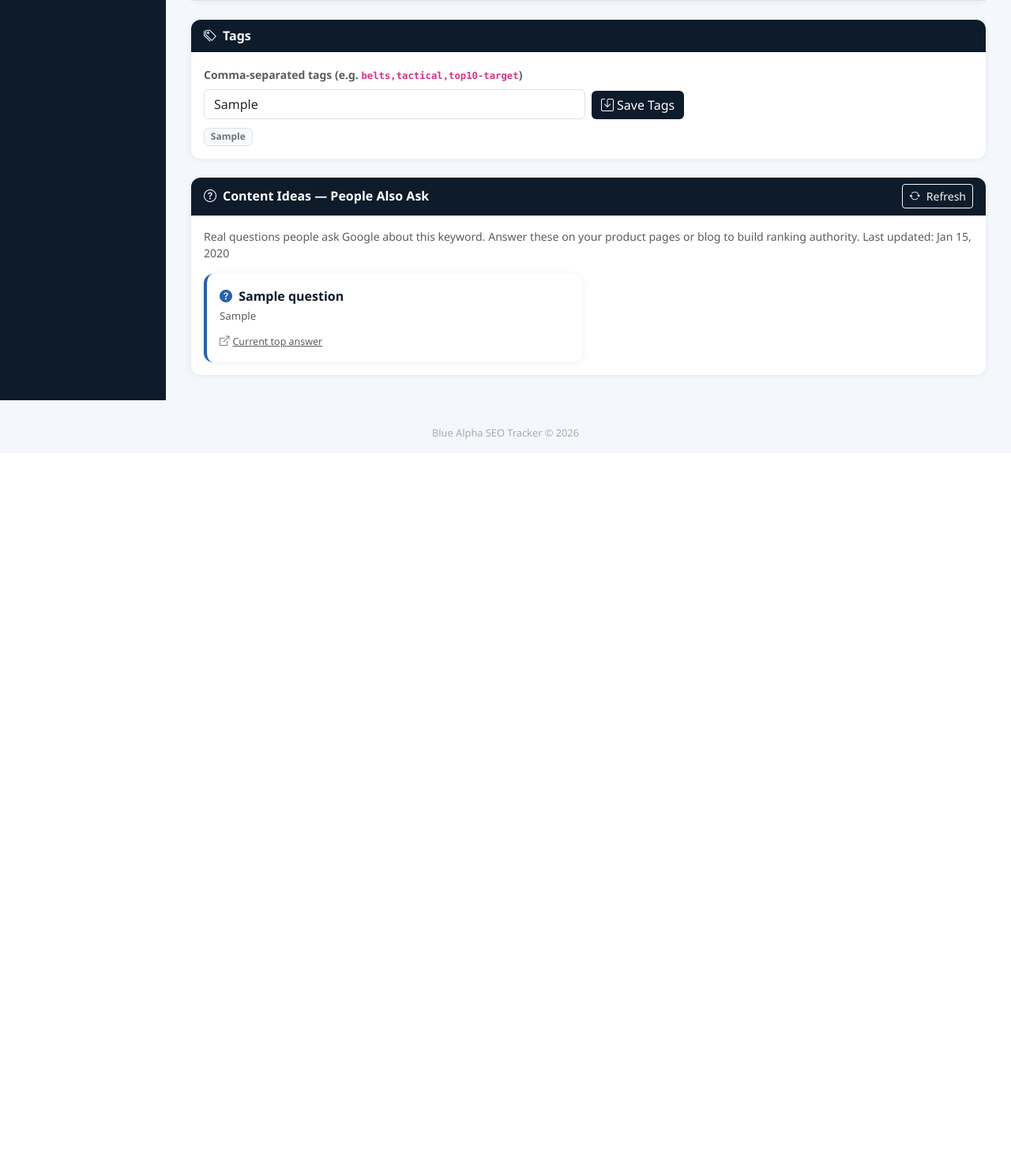
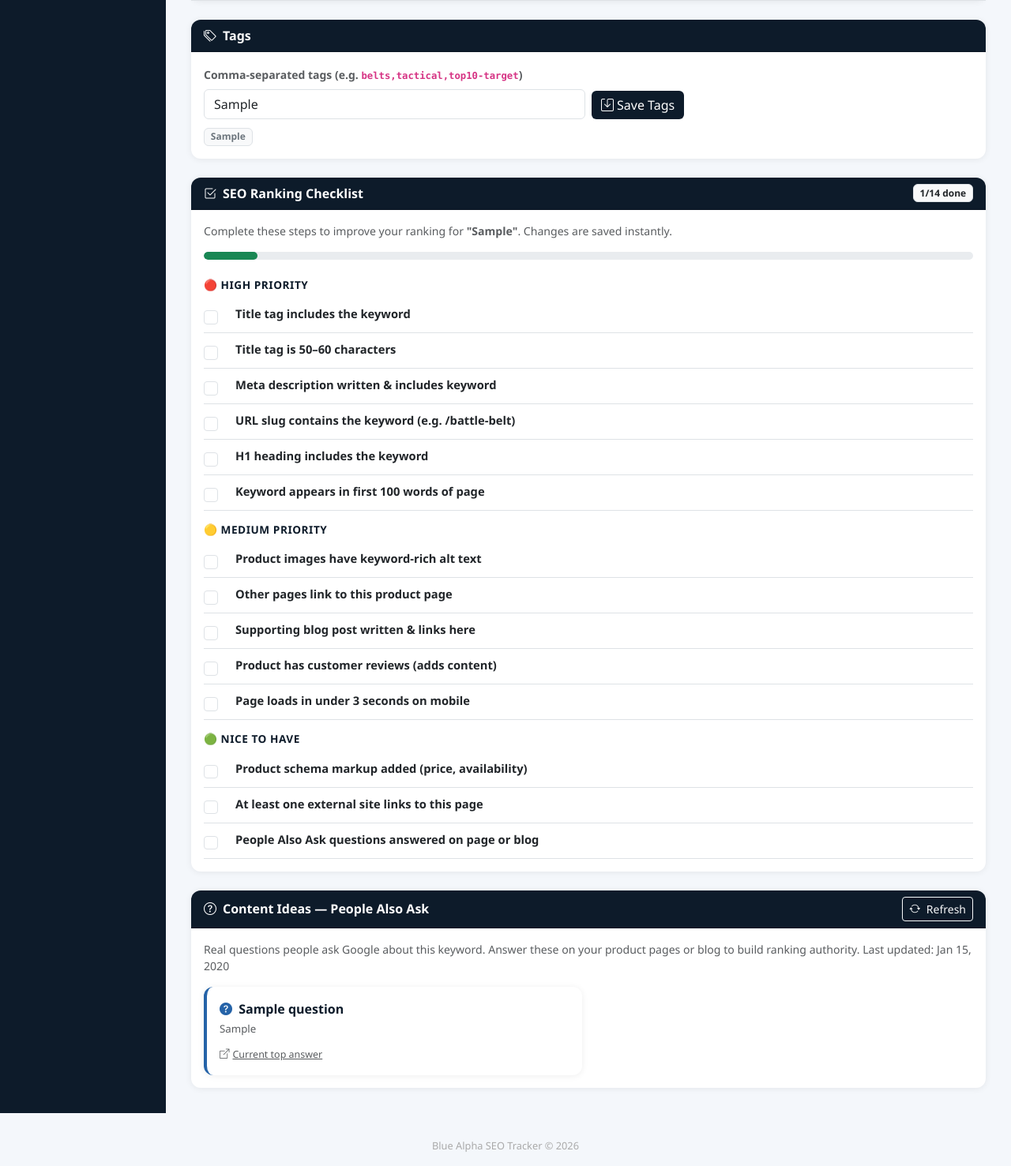
Before and after one commit to maverick-for-jesse/bluealpha-seo-tracker, a Flask app: page /keywords/1/history in a window 1280 px wide. Shown: the part 828-2305 px from the top of the page at 79% size. Before the commit the page ends 1385 px from the top, so only its background shows below. Run offline with Flask 3, Linux system fonts and the light colour scheme; a user stored in the database is signed in; tables that the repository leaves empty hold one stand-in row (values such as "Sample post").

Commit message:
Add recent searches history + SEO ranking checklist per keyword
- Keyword Research: shows last 10 searches as clickable pills above the search form
- Keyword History: 14-item SEO checklist grouped by priority (High/Medium/Low)
- Checklist items save instantly via AJAX toggle — no page reload
- Progress bar shows completion percentage
- New models: SearchHistory, SeoChecklist

```diff
--- a/app.py
+++ b/app.py
@@ -167,6 +167,25 @@ class ContentIdea(db.Model):
     created_at = db.Column(db.DateTime, default=datetime.utcnow, nullable=False)
     notes = db.Column(db.Text, nullable=True)
     keyword_ref = db.relationship("Keyword", backref=db.backref("content_ideas", lazy="dynamic"))
+
+
+class SearchHistory(db.Model):
+    __tablename__ = "search_history"
+    id = db.Column(db.Integer, primary_key=True)
+    query = db.Column(db.String(500), nullable=False)
+    location_code = db.Column(db.String(10), default="2840")
+    searched_at = db.Column(db.DateTime, default=datetime.utcnow, nullable=False)
+
+
+class SeoChecklist(db.Model):
+    __tablename__ = "seo_checklist"
+    id = db.Column(db.Integer, primary_key=True)
+    keyword_id = db.Column(db.Integer, db.ForeignKey("keywords.id"), nullable=False)
+    item_key = db.Column(db.String(100), nullable=False)   # e.g. "title_tag"
+    completed = db.Column(db.Boolean, default=False, nullable=False)
+    completed_at = db.Column(db.DateTime, nullable=True)
+    keyword_ref = db.relationship("Keyword", backref=db.backref("checklist_items", lazy="dynamic",
+                                  cascade="all, delete-orphan"))
 
 
 # ---------------------------------------------------------------------------
@@ -605,6 +624,9 @@ def keyword_history(keyword_id):
         chart_data.append(r.position if r.position else "null")
 
     stored_questions = kw.questions.order_by(KeywordQuestion.fetched_at.desc()).all()
+    checklist_items = get_or_create_checklist(keyword_id)
+    checklist_map = {item.item_key: item for item in checklist_items}
+    completed_count = sum(1 for i in checklist_items if i.completed)
 
     return render_template(
         "keyword_history.html",
@@ -613,6 +635,10 @@ def keyword_history(keyword_id):
         chart_labels=json.dumps(chart_labels),
         chart_data=json.dumps([p if p != "null" else None for p in chart_data]),
         questions=stored_questions,
+        checklist_items=SEO_CHECKLIST_ITEMS,
+        checklist_map=checklist_map,
+        completed_count=completed_count,
+        total_items=len(SEO_CHECKLIST_ITEMS),
     )
 
 
@@ -767,6 +793,25 @@ def cannibalization():
 
 @app.route("/keywords/<int:keyword_id>/fetch-questions", methods=["POST"])
 @login_required
+@app.route("/keywords/<int:keyword_id>/checklist-toggle", methods=["POST"])
+@login_required
+def checklist_toggle(keyword_id):
+    item_key = request.form.get("item_key")
+    if not item_key:
+        return jsonify({"error": "missing item_key"}), 400
+    item = SeoChecklist.query.filter_by(keyword_id=keyword_id, item_key=item_key).first()
+    if not item:
+        return jsonify({"error": "not found"}), 404
+    item.completed = not item.completed
+    item.completed_at = datetime.utcnow() if item.completed else None
+    db.session.commit()
+    total = SeoChecklist.query.filter_by(keyword_id=keyword_id).count()
+    done = SeoChecklist.query.filter_by(keyword_id=keyword_id, completed=True).count()
+    return jsonify({"completed": item.completed, "done": done, "total": total})
+
+
+@app.route("/keywords/<int:keyword_id>/fetch-questions", methods=["POST"])
+@login_required
 def fetch_keyword_questions(keyword_id):
     kw = Keyword.query.get_or_404(keyword_id)
     try:
@@ -781,6 +826,60 @@ def fetch_keyword_questions(keyword_id):
 # ---------------------------------------------------------------------------
 # DataForSEO — Keyword Research
 # ---------------------------------------------------------------------------
+
+SEO_CHECKLIST_ITEMS = [
+    {"key": "title_tag",        "label": "Title tag includes the keyword",             "priority": "high"},
+    {"key": "title_length",     "label": "Title tag is 50–60 characters",              "priority": "high"},
+    {"key": "meta_desc",        "label": "Meta description written & includes keyword","priority": "high"},
+    {"key": "url_slug",         "label": "URL slug contains the keyword (e.g. /battle-belt)", "priority": "high"},
+    {"key": "h1_keyword",       "label": "H1 heading includes the keyword",            "priority": "high"},
+    {"key": "first_100_words",  "label": "Keyword appears in first 100 words of page", "priority": "high"},
+    {"key": "image_alt",        "label": "Product images have keyword-rich alt text",  "priority": "medium"},
+    {"key": "internal_links",   "label": "Other pages link to this product page",      "priority": "medium"},
+    {"key": "blog_post",        "label": "Supporting blog post written & links here",  "priority": "medium"},
+    {"key": "reviews",          "label": "Product has customer reviews (adds content)","priority": "medium"},
+    {"key": "page_speed",       "label": "Page loads in under 3 seconds on mobile",   "priority": "medium"},
+    {"key": "schema_markup",    "label": "Product schema markup added (price, availability)", "priority": "low"},
+    {"key": "backlinks",        "label": "At least one external site links to this page", "priority": "low"},
+    {"key": "paa_answered",     "label": "People Also Ask questions answered on page or blog", "priority": "low"},
+]
+
+
+def get_or_create_checklist(keyword_id):
+    """Ensure all checklist items exist for a keyword, return them."""
+    existing = {item.item_key: item for item in
+                SeoChecklist.query.filter_by(keyword_id=keyword_id).all()}
+    created = False
+    for item in SEO_CHECKLIST_ITEMS:
+        if item["key"] not in existing:
+            new_item = SeoChecklist(keyword_id=keyword_id, item_key=item["key"])
+            db.session.add(new_item)
+            created = True
+    if created:
+        db.session.commit()
+    return SeoChecklist.query.filter_by(keyword_id=keyword_id).all()
+
+
+def save_search_history(query, location_code="2840"):
+    """Save a keyword research search, keeping only the last 10 unique queries."""
+    # Remove duplicate if already in history
+    existing = SearchHistory.query.filter(
+        func.lower(SearchHistory.query) == query.lower()
+    ).first()
+    if existing:
+        db.session.delete(existing)
+        db.session.commit()
+    # Add new entry
+    entry = SearchHistory(query=query, location_code=str(location_code))
+    db.session.add(entry)
+    db.session.commit()
+    # Keep only 10 most recent
+    all_entries = SearchHistory.query.order_by(SearchHistory.searched_at.desc()).all()
+    if len(all_entries) > 10:
+        for old in all_entries[10:]:
+            db.session.delete(old)
+        db.session.commit()
+
 
 def dataforseo_keyword_data(keywords: list, location_code: int = 2840, language_code: str = "en"):
     """
@@ -938,9 +1037,17 @@ def keyword_research():
                 logger.warning(f"PAA fetch failed: {e}")
                 questions = []
 
+            # Save to search history
+            try:
+                save_search_history(query, location_code)
+            except Exception as e:
+                logger.warning(f"History save failed: {e}")
+
         except Exception as e:
             logger.error(f"DataForSEO error: {e}")
             error = f"Keyword research failed: {e}"
+
+    recent_searches = SearchHistory.query.order_by(SearchHistory.searched_at.desc()).limit(10).all()
 
     return render_template(
         "keyword_research.html",
@@ -950,6 +1057,7 @@ def keyword_research():
         questions=questions,
         error=error,
         location_code=location_code,
+        recent_searches=recent_searches,
     )
 
 
--- a/templates/keyword_history.html
+++ b/templates/keyword_history.html
@@ -173,6 +173,52 @@
   </div>
 </div>
 
+<!-- SEO Ranking Checklist -->
+<div class="card mt-4">
+  <div class="card-header d-flex align-items-center justify-content-between">
+    <span><i class="bi bi-check2-square me-2"></i>SEO Ranking Checklist</span>
+    <span class="badge bg-light text-dark border" id="checklist-score">
+      {{ completed_count }}/{{ total_items }} done
+    </span>
+  </div>
+  <div class="card-body">
+    <p class="text-muted mb-3" style="font-size:.88rem">
+      Complete these steps to improve your ranking for <strong>"{{ kw.keyword }}"</strong>.
+      Changes are saved instantly.
+    </p>
+
+    <!-- Progress bar -->
+    <div class="progress mb-4" style="height:10px;border-radius:6px">
+      <div class="progress-bar bg-success" id="checklist-bar"
+           style="width:{{ ((completed_count / total_items) * 100)|int }}%;border-radius:6px"
+           role="progressbar"></div>
+    </div>
+
+    {% set priorities = [('high', '🔴 High Priority'), ('medium', '🟡 Medium Priority'), ('low', '🟢 Nice to Have')] %}
+    {% for priority, label in priorities %}
+    <h6 class="fw-semibold mt-3 mb-2" style="color:var(--ba-navy);font-size:.85rem;text-transform:uppercase;letter-spacing:.04em">
+      {{ label }}
+    </h6>
+    {% for item in checklist_items if item.priority == priority %}
+    {% set db_item = checklist_map.get(item.key) %}
+    {% set is_done = db_item and db_item.completed %}
+    <div class="d-flex align-items-start gap-3 py-2 border-bottom checklist-row"
+         data-key="{{ item.key }}" data-keyword-id="{{ kw.id }}">
+      <div class="form-check mt-1 mb-0">
+        <input class="form-check-input checklist-checkbox" type="checkbox"
+               {% if is_done %}checked{% endif %}
+               id="chk_{{ item.key }}" style="cursor:pointer;width:1.1em;height:1.1em">
+      </div>
+      <label for="chk_{{ item.key }}" class="mb-0" style="cursor:pointer;flex:1">
+        <span class="{% if is_done %}text-decoration-line-through text-muted{% endif %} fw-semibold"
+              style="font-size:.92rem">{{ item.label }}</span>
+      </label>
+    </div>
+    {% endfor %}
+    {% endfor %}
+  </div>
+</div>
+
 <!-- Content Ideas / People Also Ask -->
 <div class="card mt-4">
   <div class="card-header d-flex align-items-center justify-content-between">
@@ -229,6 +275,39 @@
 {% endblock %}
 
 {% block scripts %}
+<script>
+document.querySelectorAll('.checklist-checkbox').forEach(function(checkbox) {
+  checkbox.addEventListener('change', function() {
+    const row = this.closest('.checklist-row');
+    const itemKey = row.dataset.key;
+    const keywordId = row.dataset.keywordId;
+    const label = row.querySelector('label span');
+
+    const formData = new FormData();
+    formData.append('item_key', itemKey);
+
+    fetch(`/keywords/${keywordId}/checklist-toggle`, {
+      method: 'POST',
+      body: formData
+    })
+    .then(r => r.json())
+    .then(data => {
+      if (data.completed) {
+        label.classList.add('text-decoration-line-through', 'text-muted');
+      } else {
+        label.classList.remove('text-decoration-line-through', 'text-muted');
+      }
+      // Update score badge and progress bar
+      const score = document.getElementById('checklist-score');
+      const bar = document.getElementById('checklist-bar');
+      if (score) score.textContent = `${data.done}/${data.total} done`;
+      if (bar) bar.style.width = `${Math.round((data.done / data.total) * 100)}%`;
+    })
+    .catch(err => console.error('Checklist error:', err));
+  });
+});
+</script>
+
 {% if rankings %}
 <script>
 const labels = {{ chart_labels|safe }};
```
Also changed, not shown: templates/keyword_research.html (+16 -0 lines).
